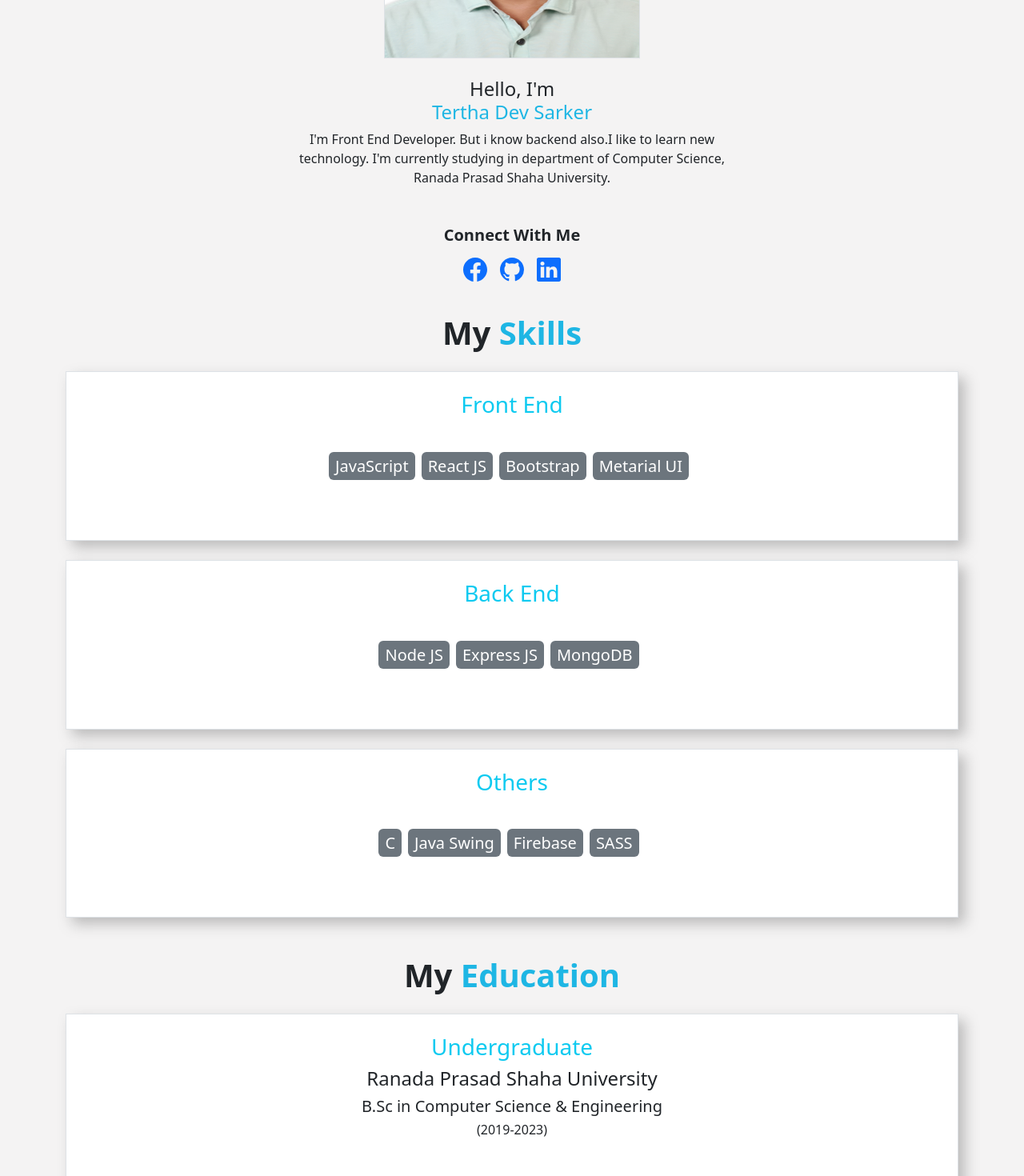
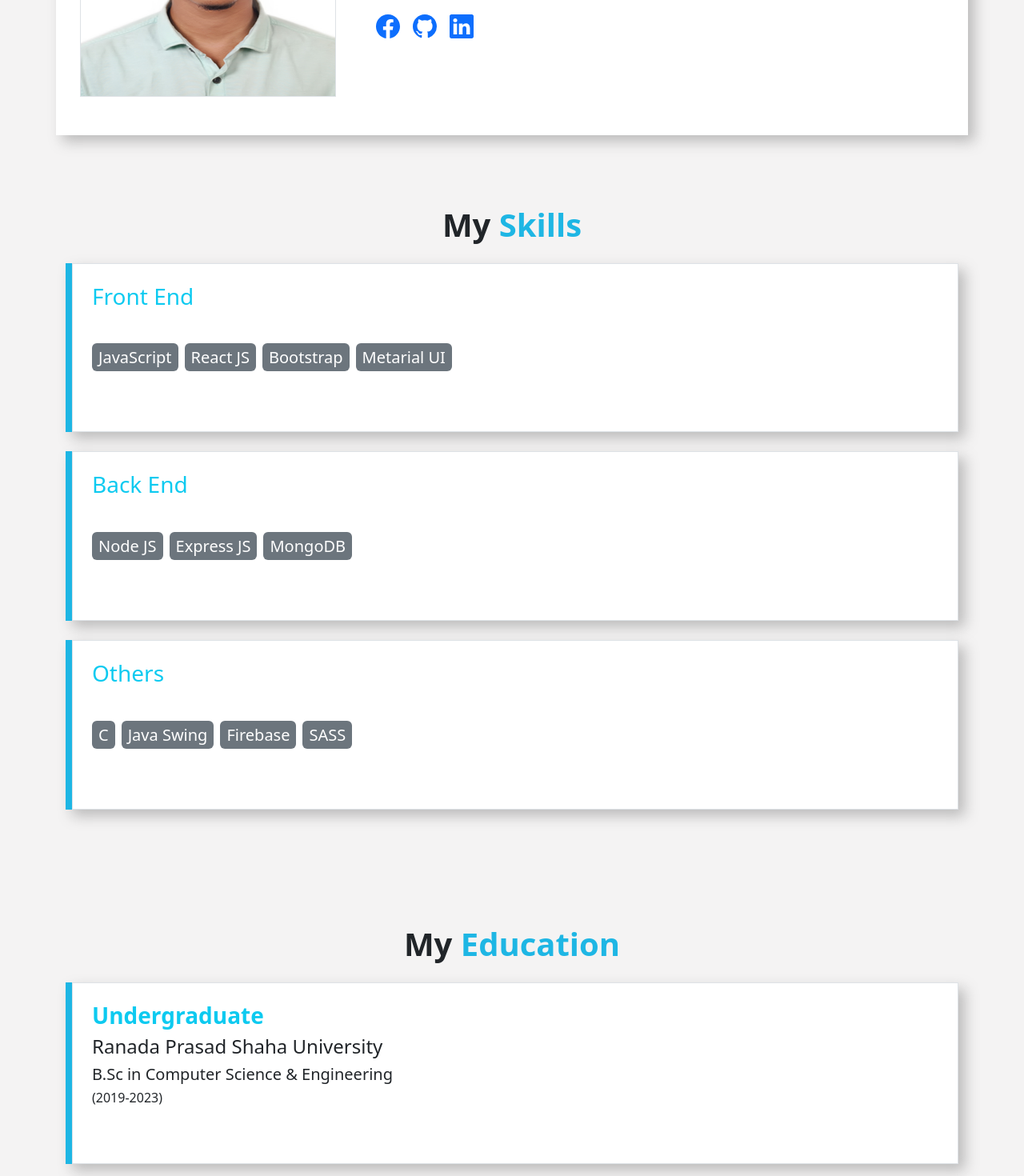
Before and after one commit to DevTeertha/devteertha, a React (Create React App) app: page /about in a window 1280 px wide. Shown: the part 460-1930 px from the top of the page at 80% size. Built offline with nearby package versions, Linux system fonts and the light colour scheme.

Commit message:
Change Design

```diff
--- a/src/Info/Info.js
+++ b/src/Info/Info.js
@@ -3,7 +3,7 @@ export const ProfileDetails = {
     shortName: "Dev Teertha",
     phone: "01672066834",
     email: "devteertha28@gmail.com",
-    description: "I'm a JavaScript Developer.",
+    description: "I'm a MERN Stack Developer.",
     about: "I'm Front End Developer. But i know backend also.I like to learn new technology. I'm currently studying in department of Computer Science, Ranada Prasad Shaha University.",
     address: "165/2 BB Road Golachipa , Narayanganj",
     state: "Dhaka,Bangladesh"
--- a/src/components/About/About.js
+++ b/src/components/About/About.js
@@ -31,26 +31,32 @@ const styles = {
 const About = () => {
     return (
         <div className="other-background">
+            <div className="common-background">
                 <Navbar></Navbar>
-            <div className="container">
-                <div className="about-header py-5">
+            </div>
+            <div className="container py-5">
+                <div className="about-header pb-5">
                     <h1 className="text-center text-main fw-bold">About</h1>
                 </div>
-                <div className="about-content">
+                <div className="row card-background py-5">
+                    <div className="col-md-4">
                         <div className="profile-image text-center">
                             <img style={{ height: '20em', width: '20em' }} className="border" src={profile} alt="" />
                         </div>
+                    </div>
+
+                    <div className="col-md-8">
                         <StyleRoot>
-                        <div className="profile-text-content text-center py-4" style={styles.flipInX}>
-                            <h4>Hello, I'm <br /> <span className="text-main">Tertha Dev Sarker</span></h4>
-                            <p className="w-50 mx-auto">I'm Front End Developer.
+                            <div className="profile-text-content py-4" style={styles.flipInX}>
+                                <h4>Hello, I'm <br /> <span className="text-main fw-bold">Tertha Dev Sarker</span></h4>
+                                <p className="w-100">I'm Front End Developer.
                                 But i know backend also.I like to learn new technology.
                                 I'm currently studying in department of Computer Science, Ranada Prasad Shaha University.
                         </p>
                             </div>
                         </StyleRoot>
-                    <div className="social-media text-center">
-                        <h5 className="fw-bold py-2">Connect With Me</h5>
+                        <div className="social-media">
+                            <h5 className="mb-3">Connect With Me</h5>
                             <div className="social-media-icons">
                                 <a className="mx-2" target="_blank" href="https://www.facebook.com/devteertha/">
                                     <Facebook className="icon" size={30}></Facebook>
@@ -63,8 +69,11 @@ const About = () => {
                                 </a>
                             </div>
                         </div>
-                    <div className="row py-3">
-                        <div className="col-lg-12">
+                    </div>
+                </div>
+                <div className="about-content">
+                    <div className="py-3">
+                        <div className="py-5">
                             <div className="my-skills-container">
                                 <div className="skills-header my-4">
                                     <h1 className="text-center fw-bold">My <span className="text-main">Skills</span></h1>
@@ -78,7 +87,7 @@ const About = () => {
                                 </StyleRoot>
                             </div>
                         </div>
-                        <div className="col-lg-12 education">
+                        <div className="education py-5">
                             <div className="my-skills-container">
                                 <div className="skills-header my-4">
                                     <h1 className="text-center fw-bold ">My <span className="text-main">Education</span></h1>
--- a/src/components/About/Education.js
+++ b/src/components/About/Education.js
@@ -3,10 +3,10 @@ import React from 'react';
 const Education = ({ed}) => {
     const { title , institute , degree , year } = ed;
     return (
-        <div className="card-background">
+        <div style={{borderLeft: `0.5em solid rgb(30, 182, 228)`}} className="card-background">
             <div className="border my-4 p-4">
-                <div className="mb-5 text-center">
-                    <h3 className="text-info">{title}</h3>
+                <div className="mb-5">
+                    <h3 className="text-info fw-bold">{title}</h3>
                     <h4>{institute}</h4>
                     <h5>{degree}</h5>
                     <h6>({year})</h6>
--- a/src/components/About/Skills.js
+++ b/src/components/About/Skills.js
@@ -3,9 +3,9 @@ import React from 'react';
 const Skills = ({ skill }) => {
     const { title, Skills } = skill;
     return (
-        <div className="card-background">
+        <div style={{borderLeft: `0.5em solid rgb(30, 182, 228)`}} className="card-background">
             <div className="border my-4 p-4">
-                <div className="mb-5 text-center">
+                <div className="mb-5">
                     <h3 className="mb-4 text-info">{title}</h3>
                         {
                             Skills.map((skill, index) => {
--- a/src/components/Contact/Contact.js
+++ b/src/components/Contact/Contact.js
@@ -22,9 +22,9 @@ const Contact = () => {
             });
     }
     return (
-        <div>
+        <div style={{height:'100%'}} className="common-background">
             <Navbar></Navbar>
-            <div style={{ marginBottom: '10em',marginTop: '2em' }} className="container py-5">
+            <div style={{marginTop: '2em' }} className="container py-5">
                 <h1 className="text-center fw-bold">Contact <span className="text-main">With Me</span></h1>
                 <form className="border p-4 w-50 mx-auto mt-5" onSubmit={sendEmail}>
                     <div class="form-group">
--- a/src/components/Home/Header/Header.scss
+++ b/src/components/Home/Header/Header.scss
@@ -1,4 +1,3 @@
 .header-container{
-    padding-top: 6em;
-    padding-bottom: 6em;
+    padding-bottom: 10%;
 }
--- a/src/components/Home/Home/Home.js
+++ b/src/components/Home/Home/Home.js
@@ -5,10 +5,11 @@ import Footer from '../../Footer/Footer';
 
 const Home = () => {
     return (
-        <div>
-            <Navbar></Navbar>
+        <div style={{ height: '100%', overflow: 'hidden' }} className="common-background">
+            <div className="py-4">
+                <Navbar></Navbar>
+            </div>
             <Header></Header>
-            <Footer></Footer>
         </div>
     );
 };
--- a/src/components/Home/Navbar/Navbar.js
+++ b/src/components/Home/Navbar/Navbar.js
@@ -4,7 +4,7 @@ import { Link } from "react-router-dom";
 
 const Navbar = () => {
     return (
-        <nav class="navbar navbar-expand-lg navbar-dark common-background">
+        <nav class="navbar navbar-expand-lg navbar-dark">
             <div class="container">
                 <Link class="navbar-brand text-white fw-bold" to="/">Dev Teertha</Link>
                 <button class="navbar-toggler" type="button" data-bs-toggle="collapse" data-bs-target="#navbarSupportedContent" aria-controls="navbarSupportedContent" aria-expanded="false" aria-label="Toggle navigation">
--- a/src/components/Projects/Projects.js
+++ b/src/components/Projects/Projects.js
@@ -7,14 +7,16 @@ import Footer from '../Footer/Footer'
 const Projects = () => {
     return (
         <div className="other-background">
-            <Navbar></Navbar>
+            <div className="common-background">
+                <Navbar></Navbar>
+            </div>
             <div className="container py-5">
                 <div className="project-header">
                     <h1 className="text-center fw-bold">My <span className="text-main">Projects</span></h1>
                 </div>
                 <div className="mt-5">
                     {
-                        ProjectDetails.map((project , index)=><ProjectCard project={project} key={index}></ProjectCard>)
+                        ProjectDetails.map((project, index) => <ProjectCard project={project} key={index}></ProjectCard>)
                     }
                 </div>
             </div>
--- a/src/index.css
+++ b/src/index.css
@@ -1,4 +1,9 @@
+html{
+  height: 100%;
+  box-sizing: border-box;
+}
 body {
+  height: 100%;
   margin: 0;
   font-family: -apple-system, BlinkMacSystemFont, 'Segoe UI', 'Roboto', 'Oxygen',
     'Ubuntu', 'Cantarell', 'Fira Sans', 'Droid Sans', 'Helvetica Neue',
@@ -6,7 +11,9 @@ body {
   -webkit-font-smoothing: antialiased;
   -moz-osx-font-smoothing: grayscale;
 }
-
+#root{
+  height: 100%;
+}
 code {
   font-family: source-code-pro, Menlo, Monaco, Consolas, 'Courier New',
     monospace;
```
Also changed, not shown: src/components/Home/Header/Header.js (+8 -6 lines). Lines whose indentation alone changed are shown as unchanged.
